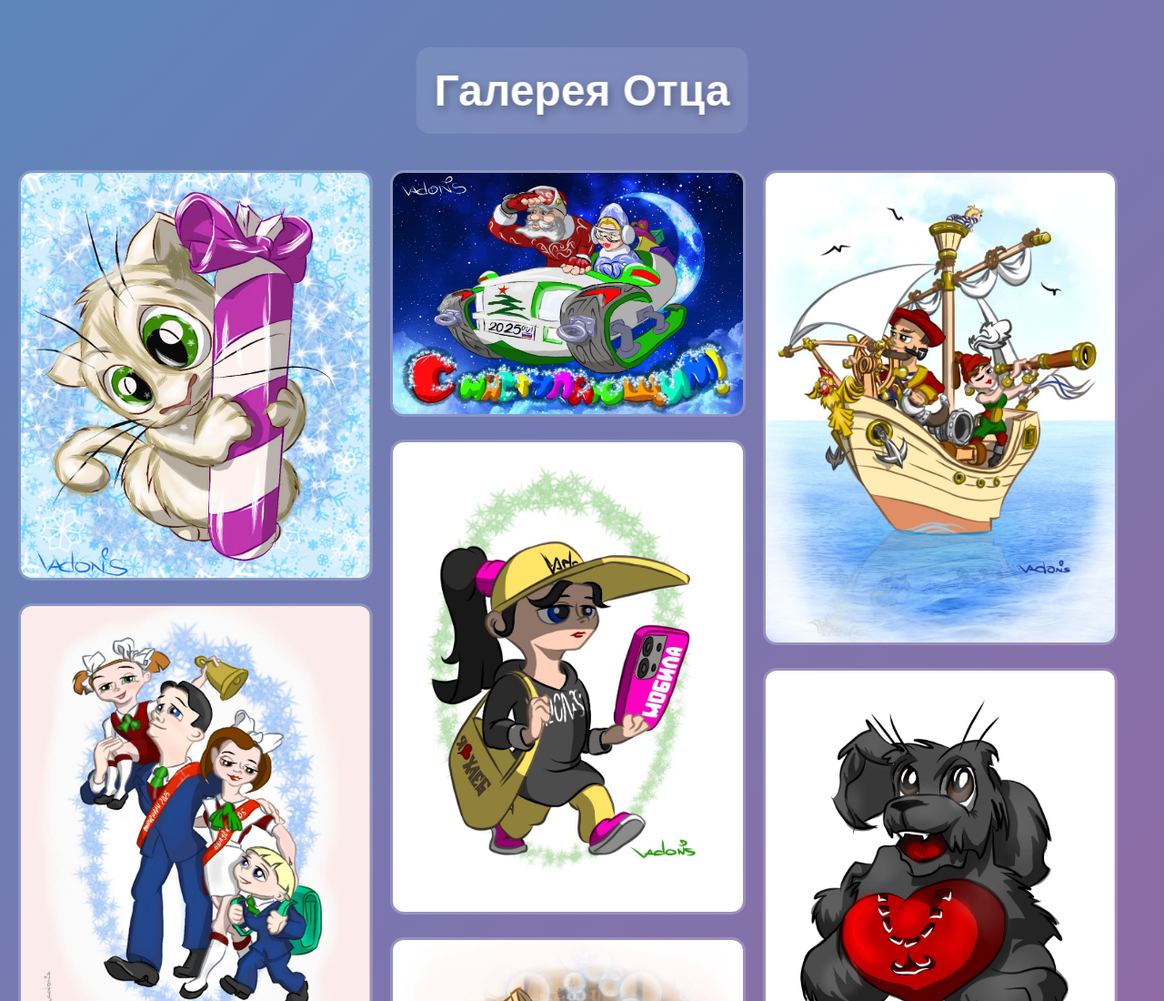
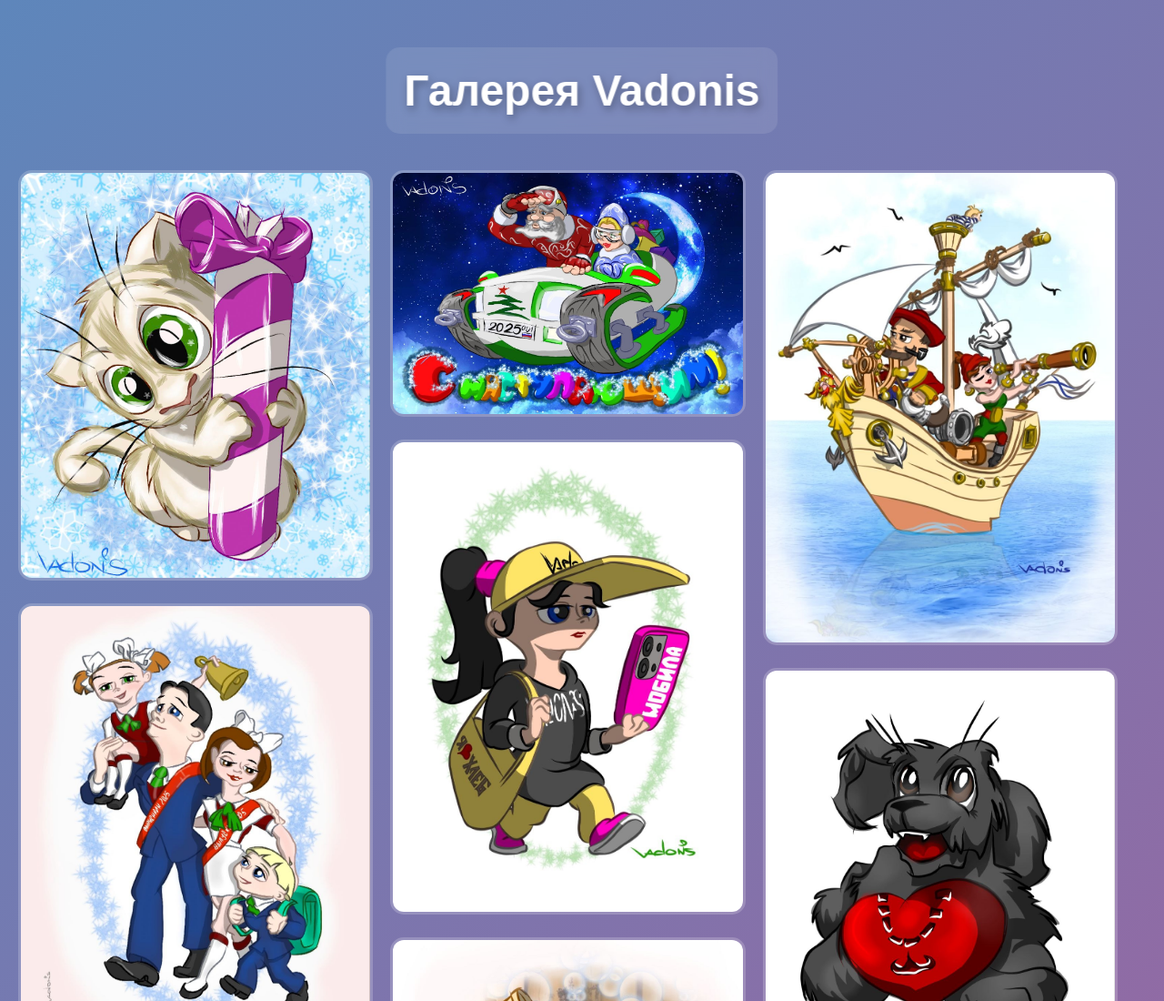
Before and after one commit to FeyBloodMoon/Father-s-Gallery, a plain HTML site: page index.html in a window 1280 px wide. Shown: the top 1100 px of the page at 91% size. Drawn offline with nearby package versions, Linux system fonts and the light colour scheme.

Commit message:
modified:   index.html

```diff
--- a/index.html
+++ b/index.html
@@ -40,7 +40,7 @@
 </head>
 <body>
 
-    <h1>Галерея Отца</h1>
+    <h1>Галерея Vadonis</h1>
     <div class="grid" id="gallery-grid">
         </div>
 
```
